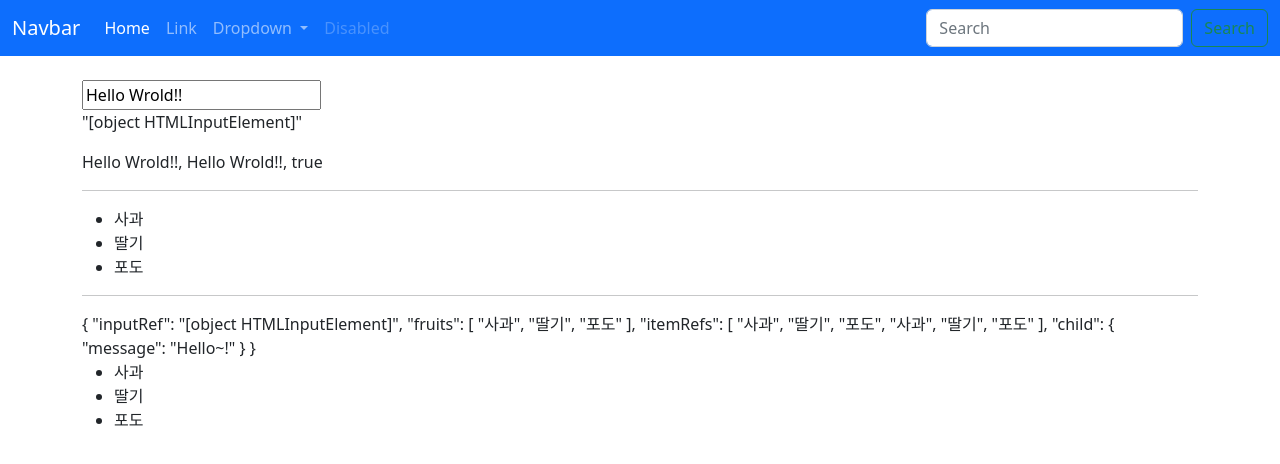
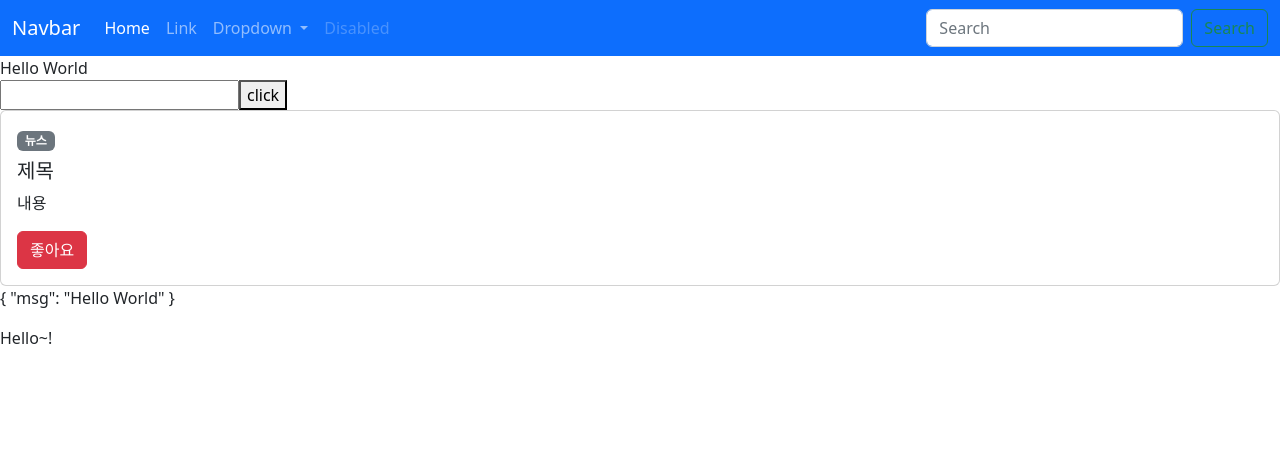
Before and after one commit to SianEl/Basic_vue, a Vue app: page / in a window 1280 px wide. Shown: the top 464 px of the page. Built offline with nearby package versions, Linux system fonts and the light colour scheme.

Commit message:
script setup

```diff
--- a/src/components/ScriptSetup.vue
+++ b/src/components/ScriptSetup.vue
@@ -11,17 +11,25 @@
       contents="내용"
       :is-like="true"
     ></PostItem>
+    <TemplateRefsChild ref="child"></TemplateRefsChild>
+    <template v-if="child">{{ child.message }}</template>
   </div>
 </template>
 
 <script setup>
 import { ref } from 'vue';
 import PostItem from '@/components/setup/PostItem.vue';
+import TemplateRefsChild from './setup/TemplateRefsChild.vue';
 const msg = 'Hello World';
 const message = ref('');
 const sayHello = () => {
   alert('Hello World');
 };
+
+const child = ref(null);
+defineExpose({
+  msg,
+});
 </script>
 
 <style lang="scss" scoped></style>
--- a/src/components/TheView.vue
+++ b/src/components/TheView.vue
@@ -1,14 +1,14 @@
 <template>
   <main>
-    <TemplateRefs></TemplateRefs>
+    <ScriptSetup></ScriptSetup>
   </main>
 </template>
 
 <script>
-import TemplateRefs from './TemplateRefs.vue';
+import ScriptSetup from './ScriptSetup.vue';
 export default {
   components: {
-    TemplateRefs,
+    ScriptSetup,
   },
   setup() {
     return {};
--- a/src/components/setup/PostItem.vue
+++ b/src/components/setup/PostItem.vue
@@ -14,12 +14,9 @@
   </div>
 </template>
 
-<script>
+<script setup>
 import { computed } from 'vue';
-
-export default {
-  emits: ['toggleLike'],
-  props: {
+const props = defineProps({
   type: {
     type: String,
     default: 'news',
@@ -46,8 +43,10 @@ export default {
       return {};
     },
   },
-  },
-  setup(props, context) {
+});
+
+const emit = defineEmits(['toggleLike']);
+
 // console.log('props.title: ', props.title);
 const isLikeClass = computed(() => {
   return props.isLike ? 'btn-danger' : 'btn-outline-danger';
@@ -58,15 +57,7 @@ export default {
 });
 
 const toggleLike = () => {
-      context.emit('toggleLike');
-    };
-
-    return {
-      isLikeClass,
-      typeName,
-      toggleLike,
-    };
-  },
+  emit('toggleLike');
 };
 </script>
 
--- /dev/null
+++ b/src/components/setup/TemplateRefsChild.vue
@@ -0,0 +1,22 @@
+<template>
+  <div>
+    {{ $parent }}
+    <ul>
+      <li v-for="fruit in $parent.fruits" :key="fruit">{{ fruit }}</li>
+    </ul>
+  </div>
+</template>
+
+<script setup>
+import { ref } from 'vue';
+const message = ref('Hello~!');
+const sayHello = () => {
+  alert(message.value);
+};
+defineExpose({
+  message: message,
+  sayHello,
+});
+</script>
+
+<style lang="scss" scoped></style>
```
Lines whose indentation alone changed are shown as unchanged.
